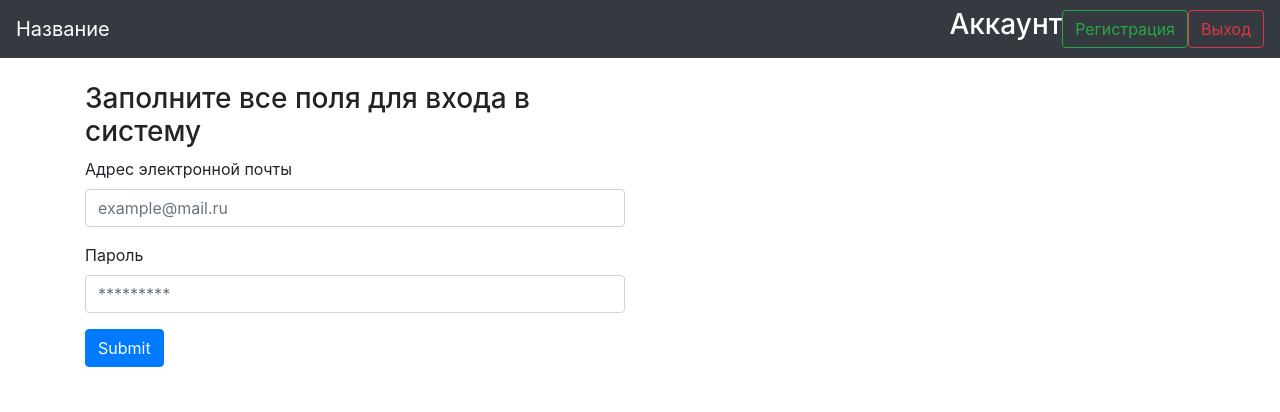
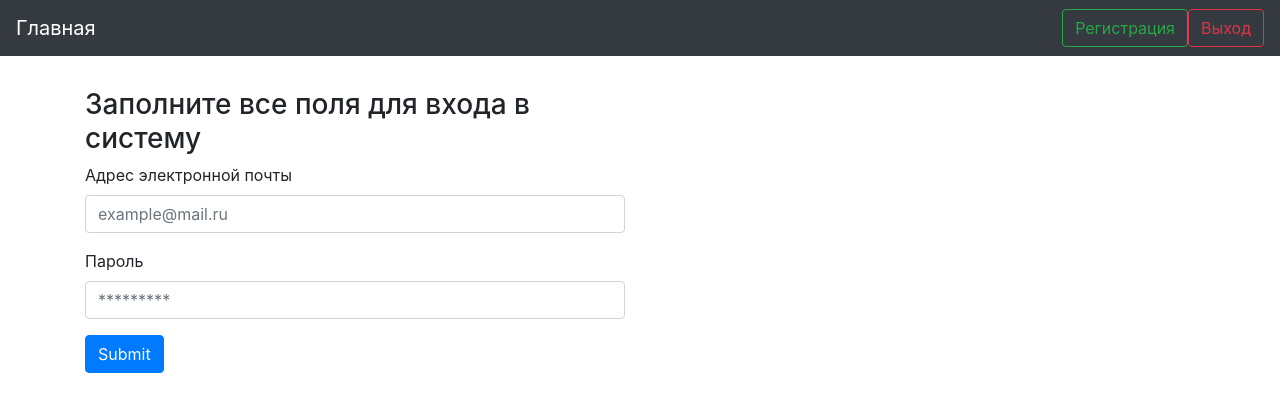
Before and after one commit to Egor14/equipment, a Django app: page /log/ in a window 1280 px wide. Shown: the top 412 px of the page. Run offline with Django 3.2, Linux system fonts and the light colour scheme; some libraries are stand-ins or nearby versions.

Commit message:
no httpresponse

```diff
--- a/home/templates/home/log.html
+++ b/home/templates/home/log.html
@@ -7,9 +7,8 @@
 </head>
 <body>
 <nav class="navbar navbar-dark bg-dark">
-  <a class="navbar-brand" style="color: white">Название</a>
+  <a class="navbar-brand" href="/" style="color: white">Главная</a>
   <form class="form-inline">
-      <h3 style="color: white">Аккаунт</h3>
       <a href="/sign"><button class="btn btn-outline-success my-2 my-sm-0" type="button">Регистрация</button></a>
       <a href="/out"><button class="btn btn-outline-danger my-2 my-sm-0" type="button">Выход</button></a>
   </form>
@@ -21,7 +20,8 @@
     <div class="col-12 col-sm-12 col-md-6 col-lg-6">
     <form action="" method="post">
     {% csrf_token %}
-
+<h5 style="color: red">{{ message }}</h5>
+        <h5 style="color: green">{{ message2 }}</h5>
   <div class="form-group">
       <h3>Заполните все поля для входа в систему</h3>
     <label for="exampleInputEmail1">Адрес электронной почты</label>
--- a/home/templates/home/mainPage.html
+++ b/home/templates/home/mainPage.html
@@ -7,9 +7,9 @@
 </head>
 <body>
 <nav class="navbar navbar-dark bg-dark">
-  <a class="navbar-brand" style="color: white">Название</a>
+  <a class="navbar-brand" href="/" style="color: white">Главная</a>
   <form class="form-inline">
-      <h3 style="color: white">Аккаунт</h3>
+      <h3 style="color: white">{{ user }}</h3>
       <a href="/sign"><button class="btn btn-outline-success my-2 my-sm-0" type="button">Регистрация</button></a>
       <a href="/out"><button class="btn btn-outline-danger my-2 my-sm-0" type="button">Выход</button></a>
   </form>
@@ -31,7 +31,7 @@
           <hr>
       {% endfor %}
     </div>
-    <div class="col-12 col-sm-12 col-md-6 col-lg-6">
+    <div class="col-12 col-sm-12 col-md-6 col-lg-6 col-md-auto">
         <h4>Добавить новую модель</h4>
       <form action="/add/" method="POST">
           {% csrf_token %}
--- a/home/templates/home/sign.html
+++ b/home/templates/home/sign.html
@@ -7,9 +7,8 @@
 </head>
 <body>
 <nav class="navbar navbar-dark bg-dark">
-  <a class="navbar-brand" style="color: white">Название</a>
+  <a class="navbar-brand" href="/" style="color: white">Главная</a>
   <form class="form-inline">
-      <h3 style="color: white">Аккаунт</h3>
       <a href="/sign"><button class="btn btn-outline-success my-2 my-sm-0" type="button">Регистрация</button></a>
       <a href="/out"><button class="btn btn-outline-danger my-2 my-sm-0" type="button">Выход</button></a>
   </form>
--- a/home/views.py
+++ b/home/views.py
@@ -1,7 +1,6 @@
 from django.shortcuts import render
 from django.contrib.auth import authenticate, logout, login
 from django.shortcuts import redirect
-from django.http import HttpResponse
 from django.contrib.auth.models import User
 from .models import Dealer, Car
 
@@ -10,9 +9,10 @@ def start(request):
     if '_auth_user_id' not in request.session.keys():
         return redirect('/log')
     else:
-        cars = Car.objects.all().filter(
-            user=Dealer.objects.get(user=User.objects.get(id=request.session['_auth_user_id'])))
-        return render(request, 'home/mainPage.html', {'cars': cars})
+        user = Dealer.objects.get(user=User.objects.get(id=request.session['_auth_user_id']))
+        cars = Car.objects.all().filter(user=user)
+
+        return render(request, 'home/mainPage.html', {'cars': cars, 'user': user.name})
 
 
 def entry(request):
@@ -24,7 +24,7 @@ def entry(request):
             login(request, user)
             return redirect('/')
         else:
-            return HttpResponse('<h3>Неверный логин или пароль</h3>')
+            return render(request, 'home/log.html', {'message': 'Неверный логин или пароль'})
 
     return render(request, 'home/log.html')
 
@@ -64,8 +64,10 @@ def out(request):
     print('sdsad')
     return redirect('/')
 
+
 def sign(request):
     return render(request, 'home/sign.html')
+
 
 def query(request):
     obj = User(username=request.POST['user'], is_active=False)
@@ -73,4 +75,5 @@ def query(request):
     obj.save()
     obj = Dealer(name=request.POST['name'], phone_number=request.POST['tel'], user=obj)
     obj.save()
-    return HttpResponse('<h3>Ваша заявка отправлена, для подтвержения информации администратор свяжется с вами</h3>')
+    return render(request, 'home/log.html',
+                  {'message2': 'Ваша заявка отправлена, администратор свяжется с вами для подтвержения информации'})
```
